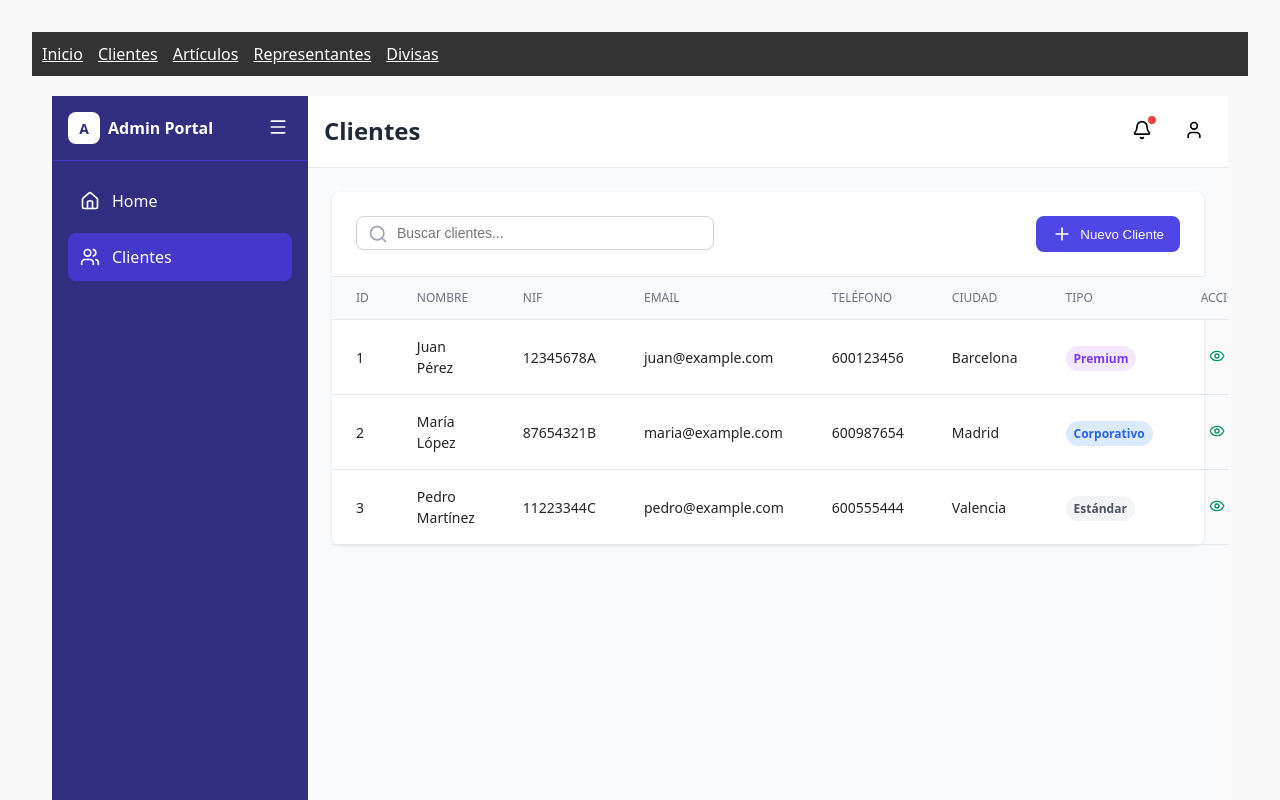
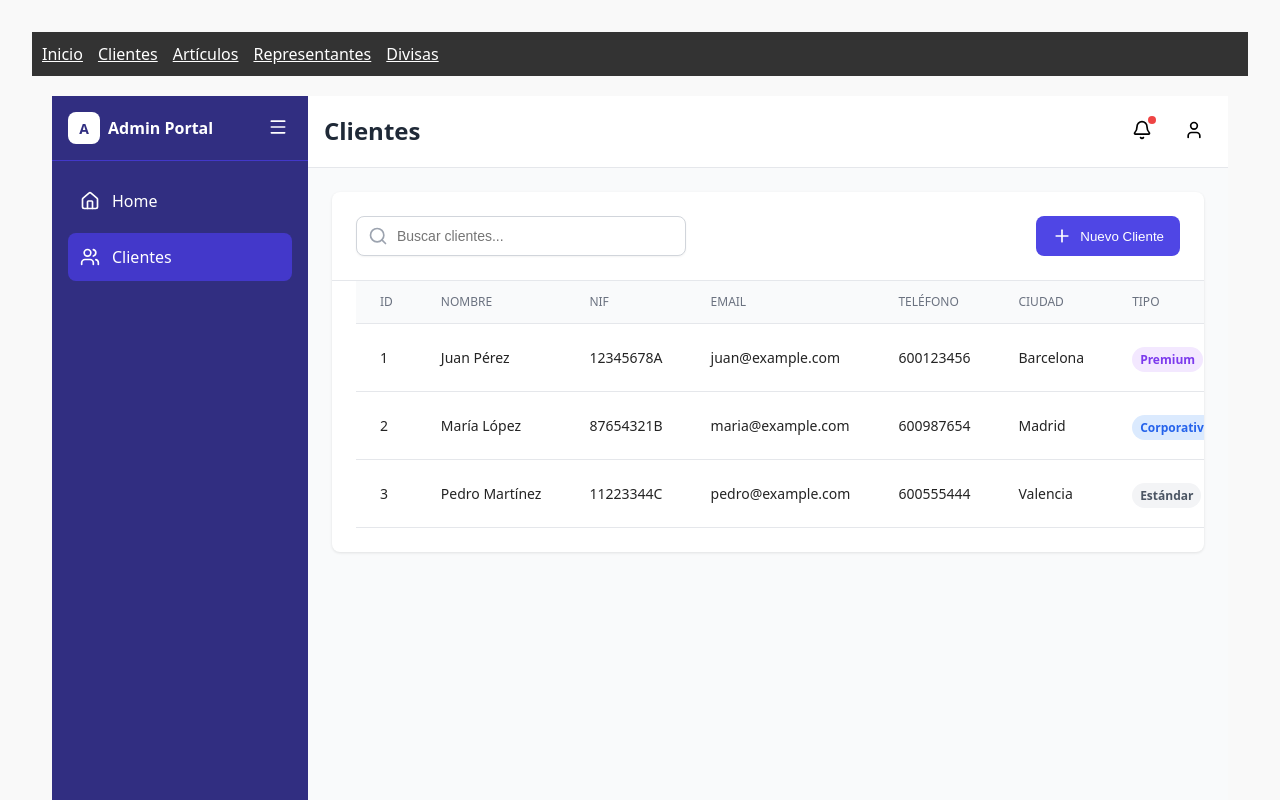
Before and after one commit to Anqi-21Y/Practica_Belgem_Front, a React (Vite) app: page /clientes in a window 1280 px wide. Shown: the top 800 px of the page. Built offline with nearby package versions, Linux system fonts and the light colour scheme.

Commit message:
feat(clientes): ajustar layout de tabla y buscador para que coincidan con estilo de Divisas

```diff
--- a/src/pages/Clientes.jsx
+++ b/src/pages/Clientes.jsx
@@ -3,22 +3,19 @@ import { Home, Users, Menu, Bell, User, Search, Edit2, Trash2, Plus, X, Eye } fr
 
 const ClientesPage = () => {
 
-  // =========================
-  // ⭐ CAMBIO: ESTILOS LOCALES
-  // =========================
-  // Inyectamos aquí los estilos específicos del buscador para que coincida con Artículos.
-  // Esto evita tocar App.css y aplica solo a Clientes.
+  // ESTILOS LOCALES
   const estilosBuscador = `
     /* estilos iguales a Articulos para la lupa (solo para Clientes) */
     .clientes-search-container {
       position: relative;
       width: 100%;
-      max-width: 300px; /* ancho igual que en Artículos */
+      max-width: 400px; /* ancho máximo del buscador */
+      box-sizing: border-box;
     }
 
     .clientes-search-icon {
       position: absolute;
-      left: 12px; /* coincide con left: 0.75rem */
+      left: 12px;
       top: 50%;
       transform: translateY(-50%);
       color: #9ca3af; /* gray-400 */
@@ -27,19 +24,66 @@ const ClientesPage = () => {
 
     .clientes-search-input {
       width: 100%;
-      padding: 8px 16px 8px 40px; /* espacio izquierdo para el icono */
+      padding: 10px 16px 10px 40px; /* espacio izquierdo para el icono */
       border: 1px solid #d1d5db; /* gray-300 */
       border-radius: 8px;
       box-shadow: 0 1px 2px rgba(0,0,0,0.05);
       transition: border-color 0.15s, box-shadow 0.15s;
       font-size: 14px;
       background: white;
+      box-sizing: border-box;
+      height: 40px;
     }
 
     .clientes-search-input:focus {
       border-color: #4f46e5; /* foco indigo */
       outline: none;
+      box-shadow: 0 0 0 4px rgba(79,70,229,0.06);
     }
+  `;
+
+  // -------------------------
+  // CAMBIO: estilos de layout para centrar el card y manejar el ancho/scroll de la tabla
+  // -------------------------
+  const estilosLayout = `
+    /* Centrar el card y limitar ancho (como en Divisas) */
+    .clientes-card {
+      max-width: 980px; /* CAMBIO: limita ancho del card para que no ocupe toda la pantalla */
+      margin: 0 auto;   /* CAMBIO: centra el card horizontalmente */
+      box-sizing: border-box;
+    }
+
+    /* Wrapper para la tabla: padding interior y scroll horizontal si hace falta */
+    .clientes-table-wrap {
+      padding: 0 24px 24px 24px; /* CAMBIO: padding dentro del card para separar la tabla del borde */
+      overflow-x: auto;          /* CAMBIO: permite scroll horizontal si hay muchas columnas */
+    }
+
+    /* Forzar ancho mínimo de la tabla para que no se compriman columnas */
+    .clientes-table {
+      min-width: 820px; /* CAMBIO: evita compresión de columnas; ajusta si añades columnas */
+      width: 100%;
+      border-collapse: collapse;
+      box-sizing: border-box;
+    }
+
+    .clientes-table th, .clientes-table td {
+      white-space: nowrap; /* CAMBIO: evita que los valores se rompan en varias líneas */
+      text-overflow: ellipsis;
+      overflow: hidden;
+      vertical-align: middle;
+    }
+
+    /* Ajuste del toolbar (buscador + botón) para pantallas pequeñas */
+    .clientes-toolbar { display:flex; gap:1rem; align-items:center; justify-content:space-between; flex-direction:column; }
+    @media(min-width:640px){ .clientes-toolbar { flex-direction:row; } }
+
+    .clientes-search-container { position: relative; width: 100%; }
+    @media(min-width:640px){ .clientes-search-container { width: 50%; } }
+    @media(min-width:1024px){ .clientes-search-container { width: 40%; } }
+
+    /* Alineamiento del botón de acciones (evita solapamientos) */
+    .clientes-actions { display:flex; gap:0.75rem; align-items:center; }
   `;
 
   // Estado y datos
@@ -318,7 +362,9 @@ const ClientesPage = () => {
    // RENDER PRINCIPAL
   return (
     <div style={{ display: 'flex', height: '100vh', backgroundColor: '#f9fafb', fontFamily: 'system-ui' }}>
-      <style>{estilosBuscador}</style>
+      {/* estilos locales  */}
+      <style>{estilosBuscador + estilosLayout}</style>
+
       {/* SIDEBAR */}
       <div style={{ width: sidebarOpen ? '256px' : '80px', backgroundColor: '#312e81', color: 'white', transition: 'width 0.3s', display: 'flex', flexDirection: 'column' }}>
         <div style={{ padding: '16px', display: 'flex', alignItems: 'center', justifyContent: 'space-between', borderBottom: '1px solid #4338ca' }}>
@@ -364,13 +410,16 @@ const ClientesPage = () => {
           </div>
         </header>
 
+
         <div style={{ flex: 1, overflow: 'auto', padding: '24px' }}>
           {viewMode === 'list' ? (
-            <div style={{ backgroundColor: 'white', borderRadius: '8px', boxShadow: '0 1px 3px rgba(0,0,0,0.1)' }}>
-              <div style={{ padding: '24px', borderBottom: '1px solid #e5e7eb', display: 'flex', justifyContent: 'space-between' }}>
+            // CAMBIO: añadimos className clientes-card para centrar y controlar ancho
+            <div className="clientes-card" style={{ backgroundColor: 'white', borderRadius: '8px', boxShadow: '0 1px 3px rgba(0,0,0,0.1)' }}>
 
-                 {/* BLOQUE DE BUSQUEDA */}
+                {/* CAMBIO: toolbar responsive usando clases */}
+              <div style={{ padding: '24px', borderBottom: '1px solid #e5e7eb' }} className="clientes-toolbar">
                 <div className="clientes-search-container">
+                  {/* CAMBIO: usamos la clase para el icono */}
                   <Search size={20} className="clientes-search-icon" />
                   <input
                     type="text"
@@ -381,12 +430,17 @@ const ClientesPage = () => {
                   />
                 </div>
 
-                <button onClick={handleNew} style={{ display: 'flex', alignItems: 'center', gap: '8px', backgroundColor: '#4f46e5', color: 'white', padding: '8px 16px', borderRadius: '8px', border: 'none', cursor: 'pointer', fontWeight: '500' }}>
-                  <Plus size={20} />Nuevo Cliente
+                <div className="clientes-actions">
+                  <button onClick={handleNew} style={{ display: 'flex', alignItems: 'center', gap: '8px', backgroundColor: '#4f46e5', color: 'white', padding: '10px 16px', borderRadius: '8px', border: 'none', cursor: 'pointer', fontWeight: '500' }}>
+                    <Plus size={20} /> Nuevo Cliente
                   </button>
                 </div>
+              </div>
 
-              <table style={{ width: '100%', borderCollapse: 'collapse' }}>
+              {/* CAMBIO: wrapper con scroll y padding para la tabla */}
+              <div className="clientes-table-wrap">
+                {/* CAMBIO: clase clientes-table para controlar min-width */}
+                <table className="clientes-table">
                   <thead style={{ backgroundColor: '#f9fafb', borderBottom: '1px solid #e5e7eb' }}>
                     <tr>
                       {['ID', 'Nombre', 'NIF', 'Email', 'Teléfono', 'Ciudad', 'Tipo', 'Acciones'].map(h => (
@@ -411,6 +465,7 @@ const ClientesPage = () => {
                             {cliente.tipo_cliente}
                           </span>
                       </td>
+
                       <td style={{ padding: '16px 24px' }} onClick={(e) => e.stopPropagation()}>
                         <div style={{ display: 'flex', gap: '8px' }}>
                           <button onClick={() => handleViewClient(cliente)} style={{ padding: '8px', color: '#059669', background: 'transparent', border: 'none', cursor: 'pointer' }} title="Ver"><Eye size={16} /></button>
@@ -422,6 +477,7 @@ const ClientesPage = () => {
                   ))}
                 </tbody>
               </table>
+            </div>
             </div>
           ) : viewMode === 'view' ? (
             <div style={{ backgroundColor: 'white', borderRadius: '8px', boxShadow: '0 1px 3px rgba(0,0,0,0.1)', padding: '32px', maxWidth: '896px' }}>
```
Lines whose indentation alone changed are shown as unchanged.
